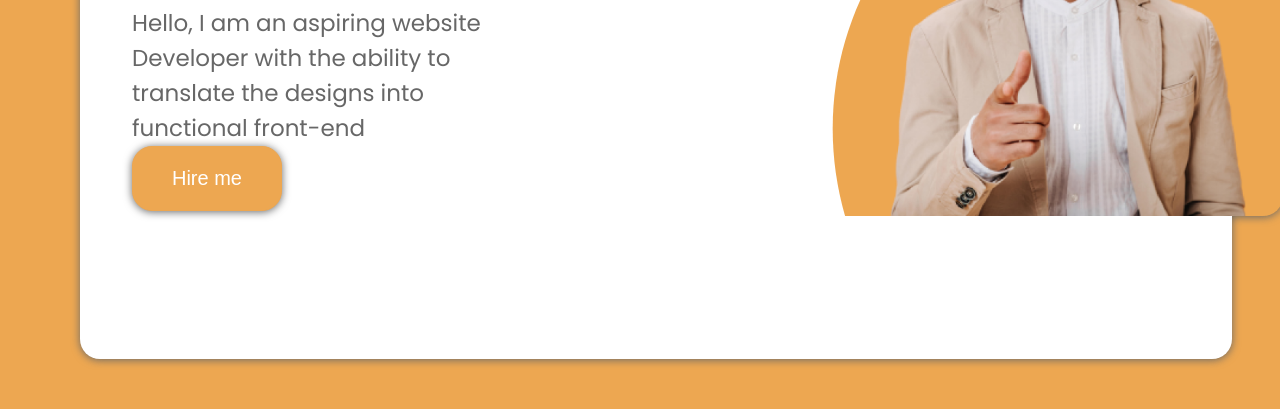
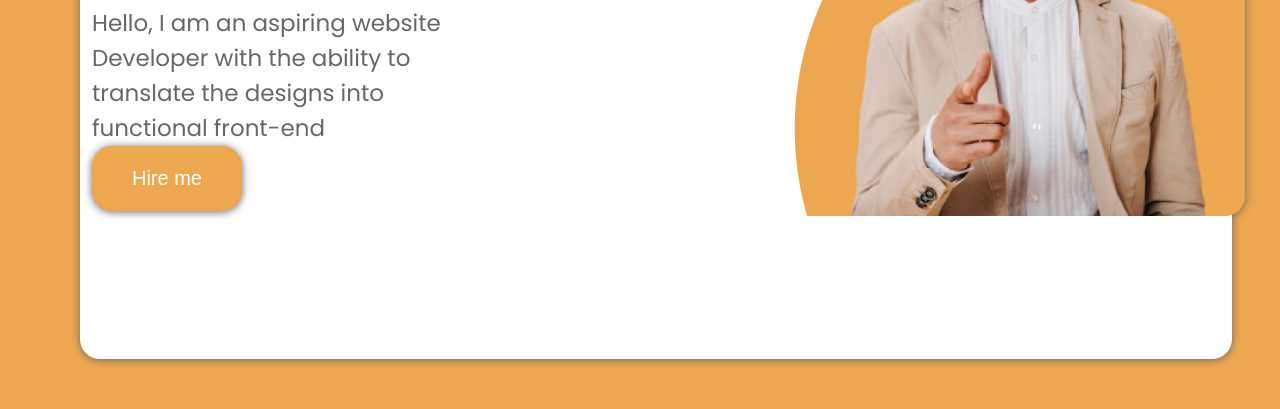
Before and after one commit to Elijah-Rufus/Landingpage, a plain HTML site: page index.html in a window 1280 px wide. Shown: the part 391-800 px from the top of the page. Drawn offline with Linux system fonts and the light colour scheme.

Commit message:
change some css styling

```diff
--- a/index.css
+++ b/index.css
@@ -71,7 +71,7 @@ button {
     display: flex;
     flex-direction: row;
     gap: 200px;
-    margin-inline-start: -1100px;
+    margin-inline-start: -1140px;
     position: absolute;
     margin-block-start: 14px;
 }
@@ -85,7 +85,7 @@ button {
 svg {
     margin-block-start: 103px;
     border-radius: 20px;
-    margin-inline-start: -160px;
+    margin-inline-start: -158px;
 }
 
 img {
```
